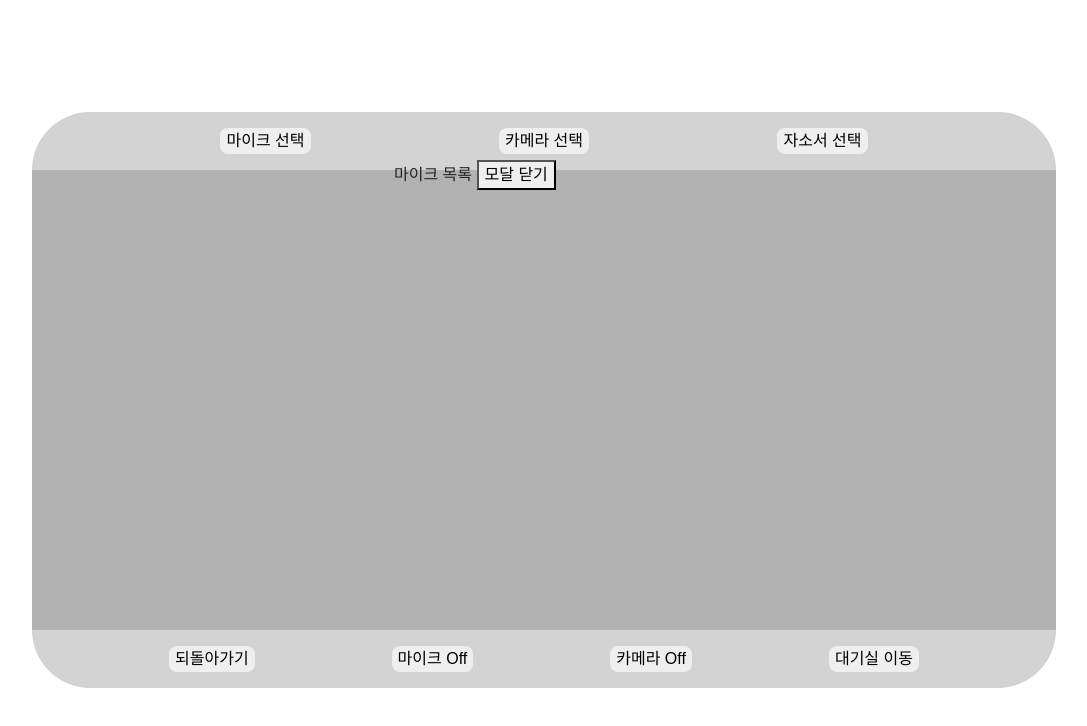
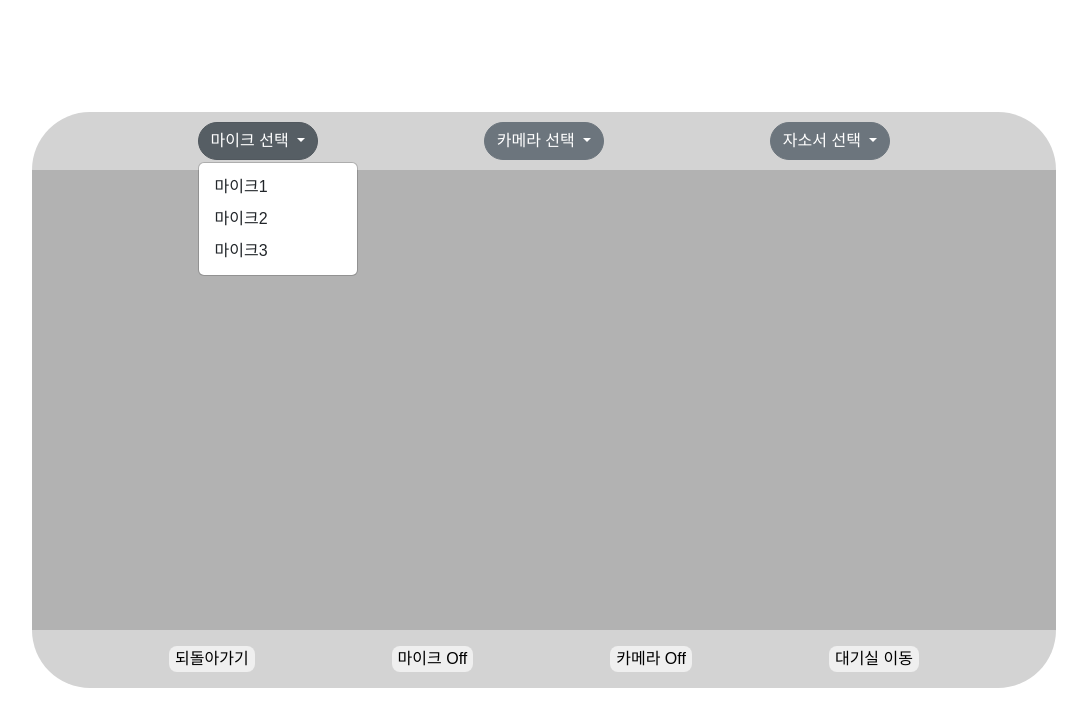
Before and after one commit to GaSuWang/Viewdle, a Vue app in the folder FE/: page /setting-room in a window 1280 px wide. Both pictures are taken after a click on the button "마이크 선택". Shown: the top 726 px of the page, without its empty margins (96-1183 px from the left). Built offline with nearby package versions, Linux system fonts and the light colour scheme.

Commit message:
[S07P12D111-122] feat: vue3 teleport 대신 bootstrap5 dropdown 대체

```diff
--- a/FE/public/index.html
+++ b/FE/public/index.html
@@ -21,7 +21,6 @@
       >
     </noscript>
     <div id="app"></div>
-    <div id="destination"></div>
     <!-- built files will be auto injected -->
   </body>
 </html>
--- a/FE/src/store/modules/lbhModule.js
+++ b/FE/src/store/modules/lbhModule.js
@@ -8,7 +8,7 @@ const state = {
 
   //WaitingRoom
   //AuthorityPassModal
-    participantList: ['철수','영희','알파카'], // 방장 권한 위임 시 목록 나타내 주기 위해서
+  participantList: [], // 방장 권한 위임 시 목록 나타내 주기 위해서
 
   //ErView
   interviewTipList: {}, // 면접 팁
@@ -16,62 +16,76 @@ const state = {
 
   //ErView, FeedbackRoom, ReplayView
   fbList: [], // 피드백 리스트
-}
+};
 const getters = {
   //SettingRoom
-    getUserCLList(state) {return state.userCLList},
-    getCameraList(state){return state.cameraList},
-    getMicList(state){return state.micList},
+  getUserCLList(state) {
+    return state.userCLList;
+  },
+  getCameraList(state) {
+    return state.cameraList;
+  },
+  getMicList(state) {
+    return state.micList;
+  },
 
   //WaitingRoom
   //AuthorityPassModal
-    getParticipantList(state){return state.participantList},
+  getParticipantList(state) {
+    return state.participantList;
+  },
 
   //ErView
-    getInterviewTipList(state){return state.interviewTipList},
-    getStudyRoomCL(state){return state.studyRoomCL},
+  getInterviewTipList(state) {
+    return state.interviewTipList;
+  },
+  getStudyRoomCL(state) {
+    return state.studyRoomCL;
+  },
 
   //ErView, FeedbackRoom, ReplayView
-    getFBList(state){return state.fbList},
-  }
+  getFBList(state) {
+    return state.fbList;
+  },
+};
 const mutations = {
   //SettingRoom
 
   //WaitingRoom
-    GET_PARTICIPANT_LIST(state, participants){
-      state.participantList = participants
-    }
+  GET_PARTICIPANT_LIST(state, participants) {
+    state.participantList = participants;
+  },
   //EEView
 
   //ERView
 
   //FeedbackRoom
-  }
+};
 const actions = {
   //SettingRoom
 
   //WaitingRoom
-    getParticipantList({commit}){
+  getParticipantList({ commit }) {
     axios
-        .get('url')
-        .then((res)=> {
-          commit('GET_PARTICIPANT_LIST', res.data.participants)
+      .get("url")
+      .then((res) => {
+        commit("GET_PARTICIPANT_LIST", res.data.participants);
       })
-        .catch((e)=>{
-          console.error(e.data)
-        })
-    }
+      .catch((e) => {
+        console.error(e.data);
+      });
+  },
   //EEView
 
   //ERView
 
   //FeedbackRoom
-  }
+};
 
 export default {
   namespaced: true,
   state,
   getters,
   actions,
-    mutations
-  }
+  mutations,
+};
--- a/FE/src/views/StudyRoom/SettingRoomView.vue
+++ b/FE/src/views/StudyRoom/SettingRoomView.vue
@@ -4,46 +4,55 @@
     <!-- 상단   -->
     <div class="SettingRoomHeader">
       <!-- 마이크 선택 모달 버튼 -->
+      <div class="dropdown">
         <button
-        @click="(micSelect = true), (cameraSelect = false), (clSelect = false)"
-        class="micSelectBtn"
+          class="btn btn-secondary dropdown-toggle"
+          type="button"
+          data-bs-toggle="dropdown"
+          aria-expanded="false"
         >
           마이크 선택
         </button>
-      <teleport to="#destination">
-        <div v-if="micSelect" class="micSelect Modal">
-          마이크 목록
-          <button @click="micSelect = false">모달 닫기</button>
+        <ul class="dropdown-menu">
+          <li><a class="dropdown-item" href="#">마이크1</a></li>
+          <li><a class="dropdown-item" href="#">마이크2</a></li>
+          <li><a class="dropdown-item" href="#">마이크3</a></li>
+        </ul>
       </div>
-      </teleport>
 
       <!-- 카메라 선택 모달 버튼 -->
+      <div class="dropdown">
         <button
-        @click="(cameraSelect = true), (micSelect = false), (clSelect = false)"
-        class="camerSelectBtn"
+          class="btn btn-secondary dropdown-toggle"
+          type="button"
+          data-bs-toggle="dropdown"
+          aria-expanded="false"
         >
           카메라 선택
         </button>
-      <teleport to="#destination">
-        <div v-if="cameraSelect" class="cameraSelect Modal">
-          카메라 목록
-          <button @click="cameraSelect = false">모달 닫기</button>
+        <ul class="dropdown-menu">
+          <li><a class="dropdown-item" href="#">카메라1</a></li>
+          <li><a class="dropdown-item" href="#">카메라2</a></li>
+          <li><a class="dropdown-item" href="#">카메라3</a></li>
+        </ul>
       </div>
-      </teleport>
 
       <!-- 자소서 선택 모달 버튼 -->
+      <div class="dropdown">
         <button
-        @click="(clSelect = true), (micSelect = false), (cameraSelect = false)"
-        class="clSelectBtn"
+          class="btn btn-secondary dropdown-toggle"
+          type="button"
+          data-bs-toggle="dropdown"
+          aria-expanded="false"
         >
           자소서 선택
         </button>
-      <teleport to="#destination">
-        <div v-if="clSelect" class="clSelect Modal">
-          자소서 목록
-          <button @click="clSelect = false">모달 닫기</button>
+        <ul class="dropdown-menu">
+          <li><a class="dropdown-item" href="#">자소서1</a></li>
+          <li><a class="dropdown-item" href="#">자소서2</a></li>
+          <li><a class="dropdown-item" href="#">자소서3</a></li>
+        </ul>
       </div>
-      </teleport>
     </div>
 
     <!-- 중단 -->
@@ -153,6 +162,10 @@ export default {
   align-items: center;
 }
 
+.btn {
+  border-radius: 30px;
+}
+
 .SettingRoomHeader > button,
 .SettingRoomFooter > button,
 .toLBBtn,
```
Lines whose indentation alone changed are shown as unchanged.
